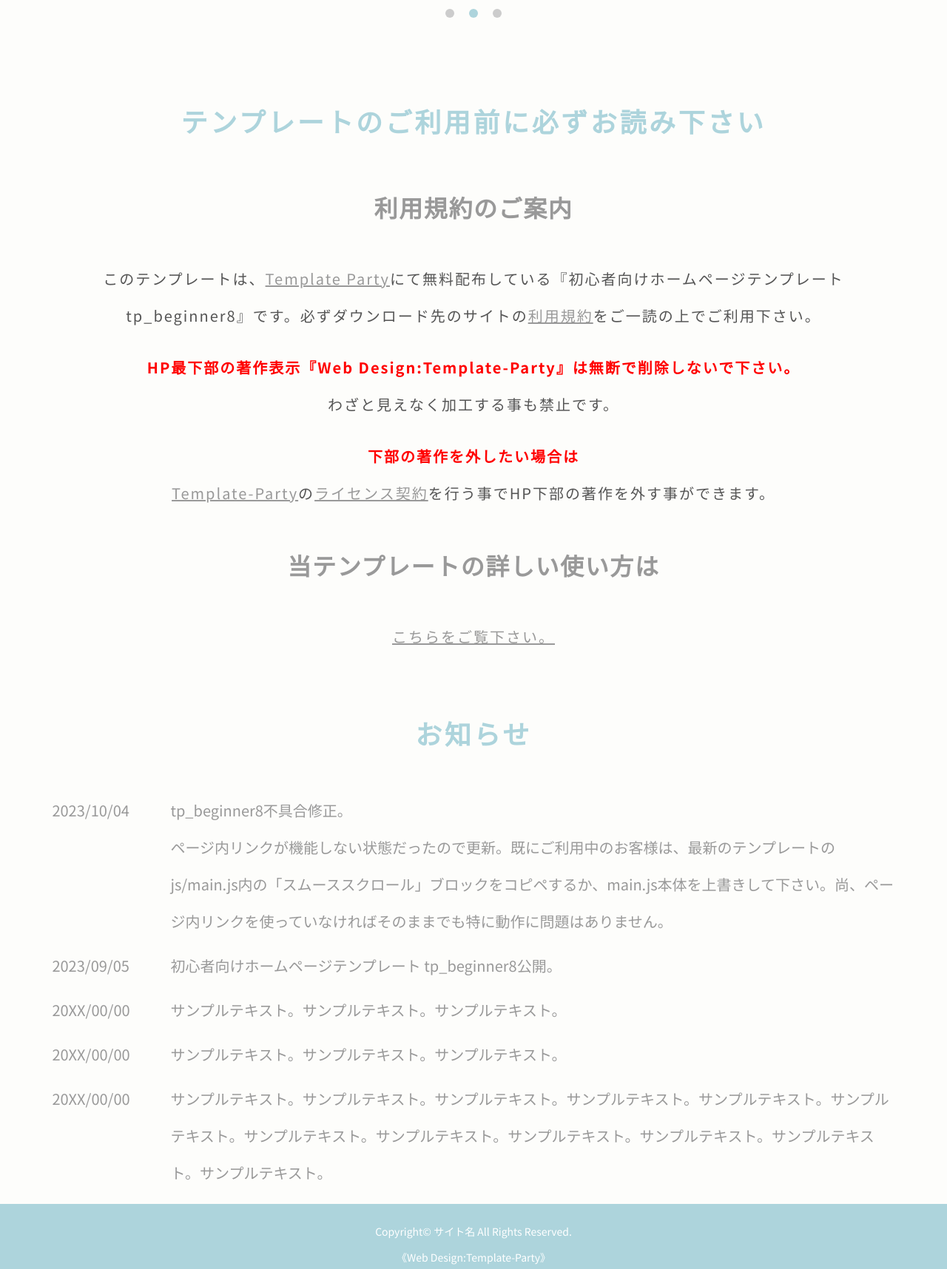
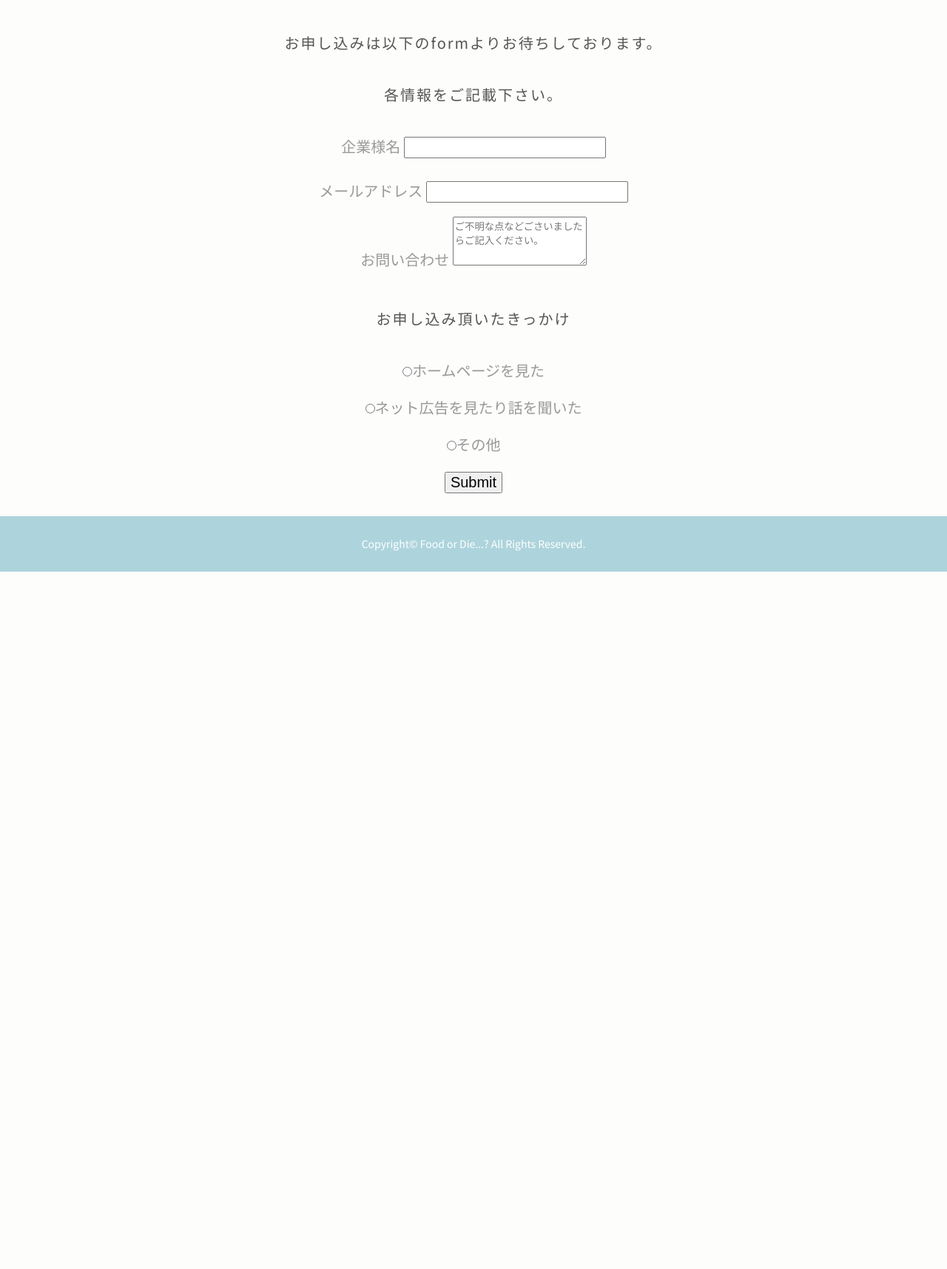
Before and after one commit to Gabaven2023/TeamH, a plain HTML site: page foodloss/index.html in a window 1280 px wide. Shown: the part 1084-2800 px from the top of the page at 74% size. After the commit the page ends 1857 px from the top, so only its background shows below. Drawn offline with nearby package versions, Linux system fonts and the light colour scheme.

Commit message:
変更を加えました

```diff
--- a/foodloss/css/style.css
+++ b/foodloss/css/style.css
@@ -390,6 +390,28 @@ footer .pr {display: block;}
 	line-height: 60px;	/*高さ*/
 	border-radius: 50%;	/*円形にする*/
 }
+/*フォーム*/
+<style>
+
+  .contact-form {
+    border: 1px solid #ccc;
+    padding: 10px;
+    font-size: 13px;
+	text-align: center;
+  }
+  .contact-form .item {
+    display: block;
+    overflow: hidden;
+    margin-bottom: 10px;
+	text-align: center;
+  }
+  .contact-form .item.no-label {
+    padding: 5px 0px 5px 60px;
+	text-align: center;
+	}
+
+</style>
+
 
 
 /*その他
--- a/foodloss/index.html
+++ b/foodloss/index.html
@@ -22,55 +22,57 @@
 <nav>
 <ul>
     <li><a href="greeting.html">Food or Die</a></li>
+    <li><a href="index.html">subscribe</a></li>
     <li><a href="menu.html"></a>フードロスについて</li>
-    <li><a href="access.html"></a>見つける</li>
+    <li><a href="access.html"></a></li>
 </ul>
 </nav>
 </div>
 <!--/#menubar-->
 
-<!--スライドショー（slick）-->
-<aside class="mainimg-slick">
-<div><img src="images/1.jpg" alt=""></div>
-<div><img src="images/2.jpg" alt=""></div>
-<div><img src="images/3.jpg" alt=""></div>
-</aside>
 
 <main>
 
 <section>
 
-<h2>テンプレートのご利用前に必ずお読み下さい</h2>
-<h3>利用規約のご案内</h3>
-<p>このテンプレートは、<a href="https://template-party.com/">Template Party</a>にて無料配布している『初心者向けホームページテンプレート tp_beginner8』です。必ずダウンロード先のサイトの<a href="https://template-party.com/read.html">利用規約</a>をご一読の上でご利用下さい。</p>
-<p><strong class="color-check">HP最下部の著作表示『Web Design:Template-Party』は無断で削除しないで下さい。</strong><br>
-わざと見えなく加工する事も禁止です。</p>
-<p><strong class="color-check">下部の著作を外したい場合は</strong><br>
-<a href="https://template-party.com/">Template-Party</a>の<a href="https://template-party.com/member.html">ライセンス契約</a>を行う事でHP下部の著作を外す事ができます。</p>
+<h2>消費者様へ</h2>
+<p>消費者様は無料でこのサイトをお使いいただけます</p>
+<p>※このサイトでは購入や予約は出来かねます。</p>
+<p>※また、店舗に行かれたタイミングで売り切れている可能性もございますことをご了承くださいませ。</p>
 
-<h3>当テンプレートの詳しい使い方は</h3>
-<p class="c"><a href="about.html">こちらをご覧下さい。</a></p>
+<h2>掲載希望の企業様へ</h2>
+<p>この度は当サイトをご検討頂き誠にありがとうございます。</p>
+<p>掲載料　月額２０００円</p>
+<p>ご登録頂いた企業様は２４時間、一日に何度でもお得情報をご掲載頂けます</p>
+<p>お申し込みは以下のformよりお待ちしております。</p>
+<form class="contact-form" action="//www-creators.com/rsc/receiver.php" method="post">
+    <p>各情報をご記載下さい。</p>
+    <div class="item">
+      <label class="label" for="name" name="name">企業様名</label>
+      <input id="name" type="text">
+    </div>
+    <div class="item">
+      <label class="label" for="e-mail">メールアドレス</label>
+      <input id="e-mail" type="email" name="email">
+    </div>
+    <div class="item">
+      <label class="label" for="message">お問い合わせ</label>
+      <textarea rows="4" id="message" placeholder="ご不明な点などごさいましたらご記入ください。" name="comment"></textarea>
+    </div>
+    <div class="item">
+      <p class="label">お申し込み頂いたきっかけ</p>
+      <div class="radio-group">
+        <label><input type="radio" name="source">ホームページを見た</label><br>
+        <label><input type="radio" name="source">ネット広告を見たり話を聞いた</label><br>
+        <label><input type="radio" name="source">その他</label>
+      </div>
+      <input type="submit">
+    </div>
+  </form>
+
 
 </section>
 
-<section>
-
-<h2>お知らせ</h2>
-
-<dl class="new">
-<dt>2023/10/04</dt>
-<dd>tp_beginner8不具合修正。<br>ページ内リンクが機能しない状態だったので更新。既にご利用中のお客様は、最新のテンプレートのjs/main.js内の「スムーススクロール」ブロックをコピペするか、main.js本体を上書きして下さい。尚、ページ内リンクを使っていなければそのままでも特に動作に問題はありません。</dd>
-<dt>2023/09/05</dt>
-<dd>初心者向けホームページテンプレート tp_beginner8公開。</dd>
-<dt>20XX/00/00</dt>
-<dd>サンプルテキスト。サンプルテキスト。サンプルテキスト。</dd>
-<dt>20XX/00/00</dt>
-<dd>サンプルテキスト。サンプルテキスト。サンプルテキスト。</dd>
-<dt>20XX/00/00</dt>
-<dd>サンプルテキスト。サンプルテキスト。サンプルテキスト。サンプルテキスト。サンプルテキスト。サンプルテキスト。サンプルテキスト。サンプルテキスト。サンプルテキスト。サンプルテキスト。サンプルテキスト。サンプルテキスト。</dd>
-</dl>
-
-</section>
 
 </main>
 
@@ -78,22 +80,14 @@
 <!--/#contents-->
 
 <footer>
-<small>Copyright&copy; <a href="index.html">サイト名</a> All Rights Reserved.</small>
-<span class="pr"><a href="https://template-party.com/" target="_blank">《Web Design:Template-Party》</a></span>
+<small>Copyright&copy; <a href="index.html">Food or Die...?</a> All Rights Reserved.</small>
 </footer>
 
-<!--ページの上部へ戻るボタン-->
-<div class="pagetop"><a href="#"><i class="fas fa-angle-double-up"></i></a></div>
 
-</div>
-<!--/#container-->
 
 <!--jQueryの読み込み-->
 <script src="https://ajax.googleapis.com/ajax/libs/jquery/3.6.0/jquery.min.js"></script>
 
-<!--スライドショー（slick）-->
-<script src="https://cdn.jsdelivr.net/npm/slick-carousel@1.8.1/slick/slick.min.js"></script>
-<script src="js/slick.js"></script>
 
 <!--このテンプレート専用のスクリプト-->
 <script src="js/main.js"></script>
```
Also changed, not shown: foodloss/about.html (+1 -0 lines), foodloss/access.html (+2 -1 lines), foodloss/greeting.html (+8 -5 lines), foodloss/menu.html (+13 -6 lines).
